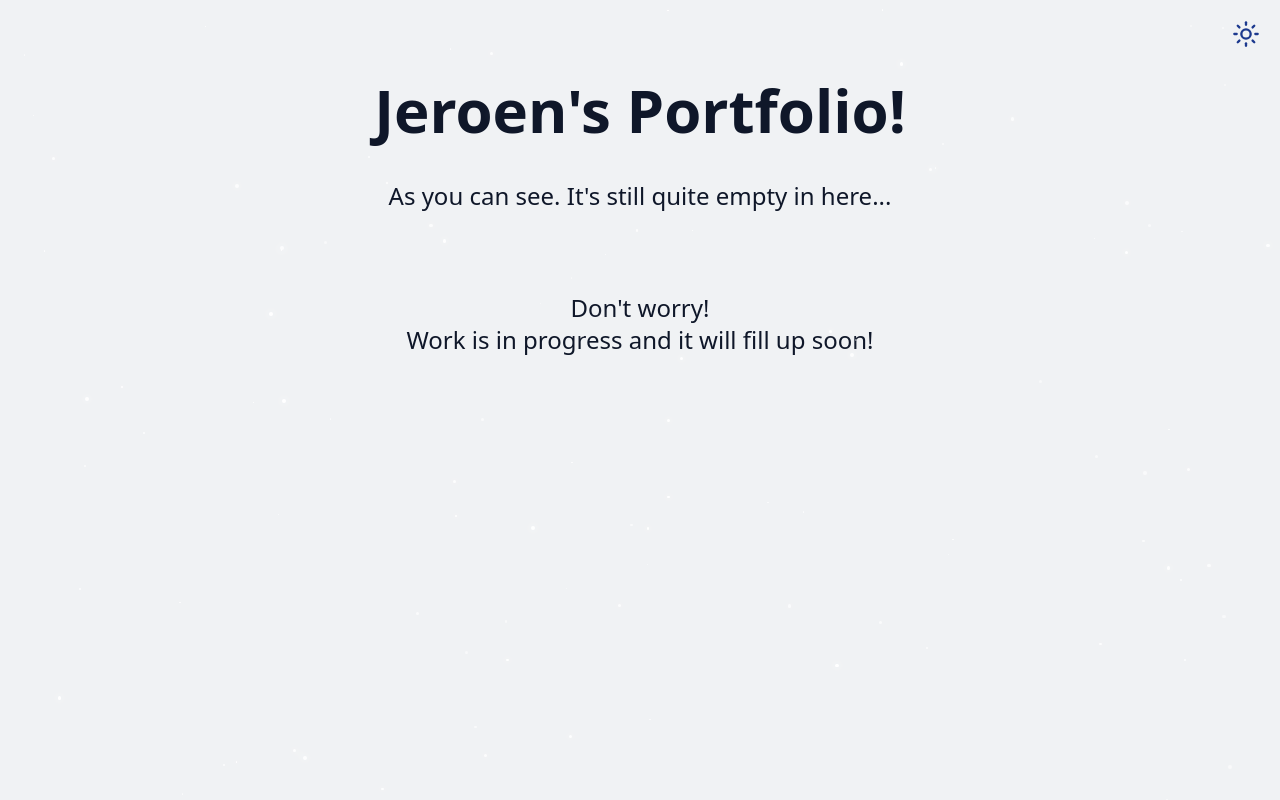
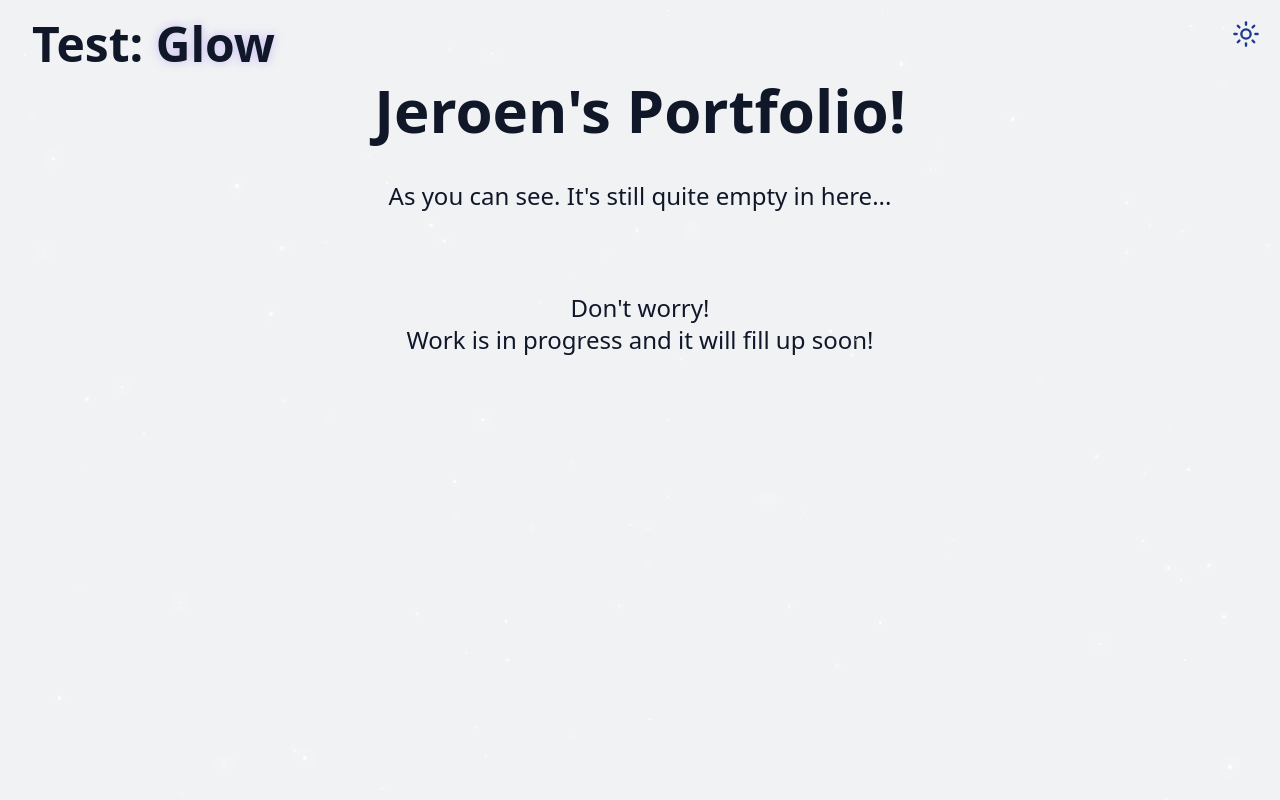
Before and after one commit to JeroenBuil/JeroenBuil.github.io, a React (Vite) app: page /#/ in a window 1280 px wide. Built offline with nearby package versions, Linux system fonts and the light colour scheme.

Commit message:
Add NavBar component with test text

```diff
--- /dev/null
+++ b/src/components/NavBar.jsx
@@ -0,0 +1,38 @@
+import { useState, useEffect } from 'react';
+import { cn } from '@/lib/utils';
+
+const navItems = [
+    { name: 'Home', href: '#home' },
+    { name: 'About', href: '#about' },
+    { name: 'Skills', href: '#skills' },
+    { name: 'Projects', href: '#projects' },
+    { name: 'Contact', href: '#contact' },
+]
+
+export const NavBar = () => {
+    const [isScrolled, setIsScrolled] = useState(false);
+
+    useEffect(() => {
+        const handleScroll = () => {
+            setIsScrolled(window.screenY > 10)
+        };
+        window.addEventListener('scroll', handleScroll);
+
+        return () => window.removeEventListener('scroll', handleScroll);
+    }, []);
+
+    return (
+        <nav className={cn("fixed w-full z-40 transition-all duration-300",
+            isScrolled ? "py-3 bg-background/80 backgdrop-blur-md shadow-xs": "py-5"
+        )}>
+            <div className="container flex items-center justify-between">
+                <a className="text-5xl font-bold text-primary flex items-centered">
+                    <span className="relative z-10">
+                        Test:
+                        <span className="text-glow" > Glow </span>
+                    </span>
+                </a>
+            </div>
+        </nav>
+    );
+};
--- a/src/components/StarBackground.jsx
+++ b/src/components/StarBackground.jsx
@@ -52,13 +52,13 @@
                 id: meteorIdCounter++, // unique id => necessary to trigger a new animation for each meteor
                 size: size,
                 x: Math.random() * 100, // randomize position
-                y: Math.random() * 40, // only show meteors in the top of the screen
+                y: Math.random() * 60, // only show meteors in the top of the screen
                 delay: Math.random() * 4, // reduced delay to 0-2s for quicker start
                 animationDuration: size * 4 + Math.random() * 2, // duration scales with size
                 distance: size*-(2000 + Math.random() * 1000),
             });
             // console.log(`Meteor ${i} distance: ${newMeteors[i].distance}`);
-            console.log(`Meteor ${i} duration: ${newMeteors[i].animationDuration}`);
+            // console.log(`Meteor ${i} duration: ${newMeteors[i].animationDuration}`);
         };
         setMeteors(prev => [...prev, ...newMeteors].slice(-numberOfMeteors)); // keep only the last N meteors to prevent memory leak
     };
@@ -66,14 +66,14 @@
     return (
         <div className='fixed inset-0 overflow-hidden pointer-events-none z-0'>
             {stars.map((star) => (
-                <div key={star.id} className='star animate-pulse-subtle'
+                <div key={star.id} className='star'
                 style={{
                     width: star.size + 'px',
                     height: star.size + 'px',
                     left: star.x + '%',
                     top: star.y + '%',
                     opacity: star.opacity,
-                    animationDuration: star.animationDuration + 's',
+                    animation: `pulse-subtle ${star.animationDuration}s ease-in-out infinite`,
                 }}/> //'star' class defined in index.css applies all the effects defined there
             ))}
             {meteors.map((meteor) => (
--- a/src/pages/Home.jsx
+++ b/src/pages/Home.jsx
@@ -1,6 +1,8 @@
 import {ThemeToggle} from "@/components/ThemeToggle";
 import {StarBackground} from "@/components/StarBackground";
 import { Title } from "@/components/Title";
+import { NavBar } from "@/components/NavBar";
+
 export const Home = () => {
     return <div className="min-h-dvh bg-background text-foreground overflow-x-hidden"> {/*className="min-h-screen"*/}
 
@@ -10,10 +12,13 @@
             {/*Background Effects */}
             <StarBackground />
 
+            {/*Navbar */}
+            <NavBar />
+
             {/*Title */}
             <Title />
 
-            {/*Navbar */}
+
 
             {/*Main Content */}
 
```
